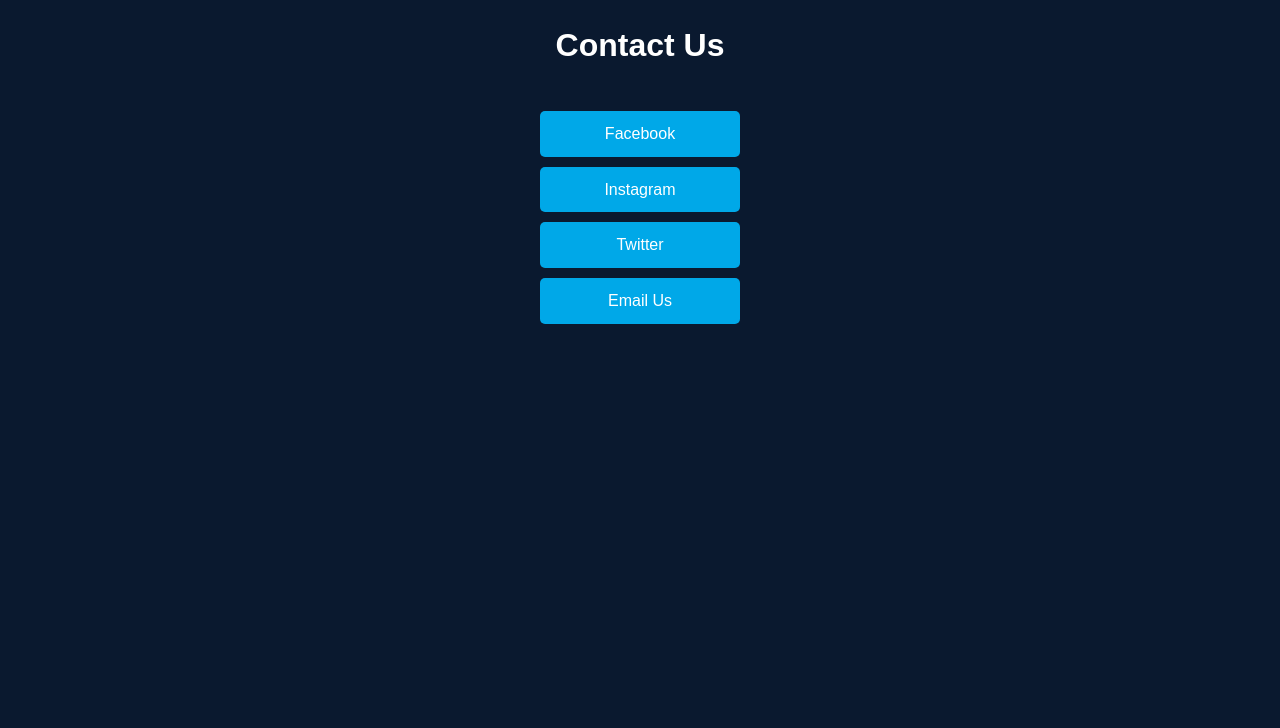
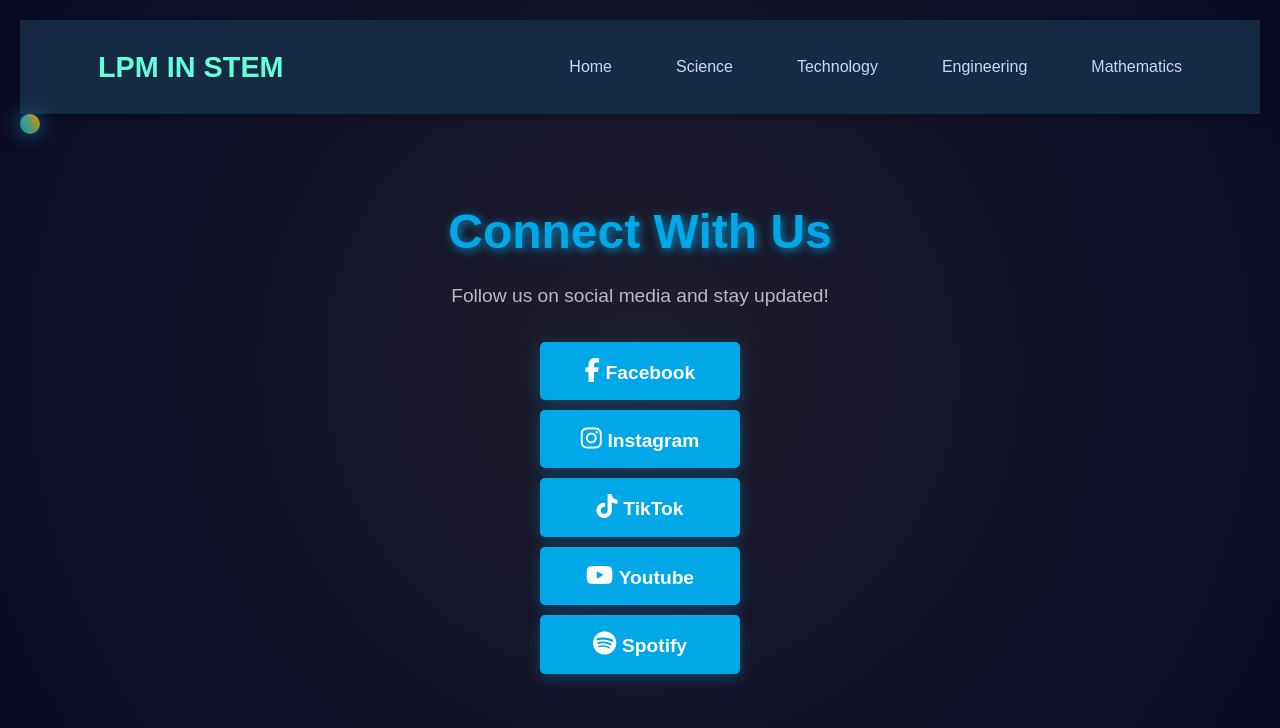
Before and after one commit to LPMINSTEM/ST, a plain HTML site: page Contact-us.html in a window 1280 px wide. Drawn offline with Linux system fonts and the light colour scheme; files that its build step writes are made by us from their sources.

Commit message:
new update

```diff
--- a/Contact-us.html
+++ b/Contact-us.html
@@ -3,22 +3,59 @@
 <head>
     <meta charset="UTF-8">
     <meta name="viewport" content="width=device-width, initial-scale=1.0">
-    <title>Contact Us</title>
+    <title>Contact Us - LPM IN STEM</title>
     <link rel="stylesheet" href="styles/main.css">
-    <link rel="stylesheet" href="mstyles/mobile.css">
+    <link rel="stylesheet" href="styles/mobile.css">
+    <link rel="stylesheet" href="contact.css">
+    <link rel="shortcut icon" href="assets/icons/icon.png" type="image/x-icon">
+    <script src="https://kit.fontawesome.com/a076d05399.js" crossorigin="anonymous"></script>
 </head>
 <body>
+    <nav class="main-nav">
+        <div class="logo-btn">LPM IN STEM</div>
+        <ul class="nav-links">
+            <li><a href="index.html" class="nav-link">Home</a></li>
+            <li><a href="Science.html" class="nav-link">Science</a></li>
+            <li><a href="Technology.html" class="nav-link">Technology</a></li>
+            <li><a href="Engenering.html" class="nav-link">Engineering</a></li>
+            <li><a href="Matthematics.html" class="nav-link">Mathematics</a></li>
 
-    <header>
-        <h1>Contact Us</h1>
-    </header>
 
-    <section class="social-links">
-        <a href="https://www.facebook.com/yourpage" target="_blank">Facebook</a>
-        <a href="https://www.instagram.com/yourpage" target="_blank">Instagram</a>
-        <a href="https://twitter.com/yourpage" target="_blank">Twitter</a>
-        <a href="mailto:youremail@example.com">Email Us</a>
+
+        </ul>
+    </nav>
+
+    <div class="custom-cursor"></div>
+    <div class="cursor-trail"></div>
+
+    <section class="contact-container">
+        <h1>Connect With Us</h1>
+        <p>Follow us on social media and stay updated!</p>
+
+        <div class="social-links">
+            <a href="https://www.facebook.com/profile.php?id=61570997461309&mibextid=ZbWKwL" target="_blank" class="social-btn facebook">
+                <span class="icon"><i class="fab fa-facebook-f"></i></span>
+                <span class="text">Facebook</span>
+            </a>
+            <a href="https://www.instagram.com/lpmanouba_in_stem_club/" target="_blank" class="social-btn instagram">
+                <span class="icon"><i class="fab fa-instagram"></i></span>
+                <span class="text">Instagram</span>
+            </a>
+            <a href="https://www.tiktok.com/@lpmanouba_in_stem?_t=ZM-8sSju7C3XHR&_r=1&fbclid=PAZXh0bgNhZW0CMTEAAabxzWDzbg4CzkDEptZX0Iu4s2gAOryVx7aq96RVi0lWrApUv-7OuZDN5tM_aem_4DXRmlmMyx0p138mJCxBHw" target="_blank" class="social-btn twitter">
+                <span class="icon"><i class="fab fa-tiktok"></i></span>
+                <span class="text"> TikTok</span>
+            </a>
+            <a href="https://www.youtube.com/@lpmanouba_in_stem_club" class="social-btn email">
+                <span class="icon"><i class="fab fa-youtube"></i></span>
+                <span class="text">Youtube</span>
+            </a>
+            <a href="https://open.spotify.com/show/0VydgxaI5cR5PYc8Wf8n5y?si=S1vQ4ZO9Sdyv30aNhZb6NQ&fbclid=PAZXh0bgNhZW0CMTEAAaY3_bicTDPDQ1f-o0AuV--7Xrpo0IfgEAWej00aoiMuZHYekKXnPuPpeeY_aem_85C2oR0g5GFWI22Y-b2yow&nd=1&dlsi=f6fa23d203fb4883" class="social-btn email">
+                <span class="icon"><i class="fab fa-spotify"></i></span>
+                <span class="text">Spotify</span>
+            </a>
+        </div>
     </section>
 
-</body>
+    <button id="backToTop" onclick="scrollToTop()">🔝</button>
+    <script src="cursor-costum.js"></script></body>
 </html>
--- /dev/null
+++ b/contact.css
@@ -0,0 +1,127 @@
+@import url('https://cdnjs.cloudflare.com/ajax/libs/font-awesome/6.0.0/css/all.min.css');
+
+body {
+    background: radial-gradient(circle, #1E1E2D, #0A0A23);
+    color: white;
+    font-family: 'Poppins', sans-serif;
+    text-align: center;
+    overflow: hidden;
+    cursor: none;
+}
+
+.contact-container {
+    margin-top: 80px;
+    animation: fadeIn 1s ease-in-out;
+}
+
+.contact-container h1 {
+    font-size: 3rem;
+    margin-bottom: 10px;
+    color: #00A8E8;
+    text-shadow: 2px 2px 10px rgba(0, 168, 232, 0.8);
+}
+
+.contact-container p {
+    font-size: 1.2rem;
+    color: #BBB;
+}
+
+.social-links {
+    margin-top: 30px;
+}
+
+.social-btn {
+    display: flex;
+    align-items: center;
+    justify-content: center;
+    width: 240px;
+    margin: 10px auto;
+    padding: 15px;
+    text-decoration: none;
+    color: white;
+    font-size: 1.3rem;
+    font-weight: bold;
+    border-radius: 12px;
+    transition: all 0.3s ease-in-out;
+    box-shadow: 0 4px 15px rgba(0, 168, 232, 0.3);
+    position: relative;
+    overflow: hidden;
+    gap: 10px;
+}
+
+.social-btn .icon {
+    font-size: 1.5rem;
+}
+
+.social-btn .text {
+    font-size: 1.2rem;
+}
+
+.social-btn::before {
+    content: '';
+    position: absolute;
+    width: 100%;
+    height: 100%;
+    background: rgba(255, 255, 255, 0.1);
+    top: 0;
+    left: -100%;
+    transition: all 0.3s;
+}
+
+.social-btn:hover::before {
+    left: 100%;
+}
+
+.facebook {
+    background: #1877F2;
+}
+
+.instagram {
+    background: linear-gradient(45deg, #F56040, #C13584);
+}
+
+.twitter {
+    background: #1DA1F2;
+}
+
+.email {
+    background: #F39C12;
+}
+
+.social-btn:hover {
+    transform: scale(1.05);
+    opacity: 0.9;
+}
+
+/* Custom Cursor */
+.custom-cursor {
+    position: fixed;
+    width: 20px;
+    height: 20px;
+    background: linear-gradient(45deg, #00A8E8, #F39C12);
+    border-radius: 50%;
+    pointer-events: none;
+    box-shadow: 0 0 20px rgba(0, 168, 232, 0.8);
+    transform: scale(1);
+    transition: transform 0.1s ease-out, background 0.3s ease-in-out;
+    mix-blend-mode: difference;
+}
+
+/* Cursor Trail Effect */
+.cursor-trail {
+    position: fixed;
+    width: 12px;
+    height: 12px;
+    background: rgba(0, 168, 232, 0.5);
+    border-radius: 50%;
+    pointer-events: none;
+    opacity: 0.6;
+    transition: transform 0.1s ease-out, opacity 0.3s ease-out;
+}
+
+
+/* Fade In Animation */
+@keyframes fadeIn {
+    from { opacity: 0; transform: translateY(-20px); }
+    to { opacity: 1; transform: translateY(0); }
+}
--- /dev/null
+++ b/cursor-costum.js
@@ -0,0 +1,28 @@
+const cursor = document.querySelector(".custom-cursor");
+const trail = document.querySelector(".cursor-trail");
+
+document.addEventListener("mousemove", (e) => {
+    cursor.style.left = `${e.clientX}px`;
+    cursor.style.top = `${e.clientY}px`;
+
+    trail.style.left = `${e.clientX - 6}px`;
+    trail.style.top = `${e.clientY - 6}px`;
+
+    cursor.style.transform = "scale(1.5)";
+    trail.style.opacity = "1";
+
+    setTimeout(() => {
+        cursor.style.transform = "scale(1)";
+        trail.style.opacity = "0.6";
+    }, 100);
+});
+
+/* Cursor Changes When Clicking */
+document.addEventListener("mousedown", () => {
+    cursor.style.transform = "scale(0.8)";
+    cursor.style.background = "linear-gradient(45deg, #F39C12, #00A8E8)";
+});
+document.addEventListener("mouseup", () => {
+    cursor.style.transform = "scale(1.5)";
+    cursor.style.background = "linear-gradient(45deg, #00A8E8, #F39C12)";
+});
--- /dev/null
+++ b/styles/cursor.css
@@ -0,0 +1,38 @@
+/* Custom Cursor */
+.custom-cursor {
+    position: fixed;
+    width: 20px;
+    height: 20px;
+    background: linear-gradient(45deg, #00A8E8, #F39C12);
+    border-radius: 50%;
+    pointer-events: none;
+    box-shadow: 0 0 20px rgba(0, 168, 232, 0.8);
+    transform: scale(1);
+    transition: transform 0.1s ease-out, background 0.3s ease-in-out;
+    mix-blend-mode: difference;
+}
+
+/* Cursor Trail Effect */
+.cursor-trail {
+    position: fixed;
+    width: 12px;
+    height: 12px;
+    background: rgba(0, 168, 232, 0.5);
+    border-radius: 50%;
+    pointer-events: none;
+    opacity: 0.6;
+    transition: transform 0.1s ease-out, opacity 0.3s ease-out;
+}
+
+/* Cursor Animation */
+@keyframes cursorAnimation {
+    0% {
+        transform: scale(1);
+    }
+    50% {
+        transform: scale(1.5);
+    }
+    100% {
+        transform: scale(1);
+    }
+}
```
Also changed, not shown: Biology.html (+3 -0 lines), Engenering.html (+2 -0 lines), Matthematics.html (+2 -2 lines), Psychology-episods.html (+3 -0 lines), Psychology.html (+3 -0 lines), Science.html (+3 -0 lines), Technology.html (+1 -0 lines), coming-soon.html (+2 -0 lines), entry.html (+2 -1 lines), index.html (+4 -2 lines), select-topics.html (added, +65 -0 lines).
